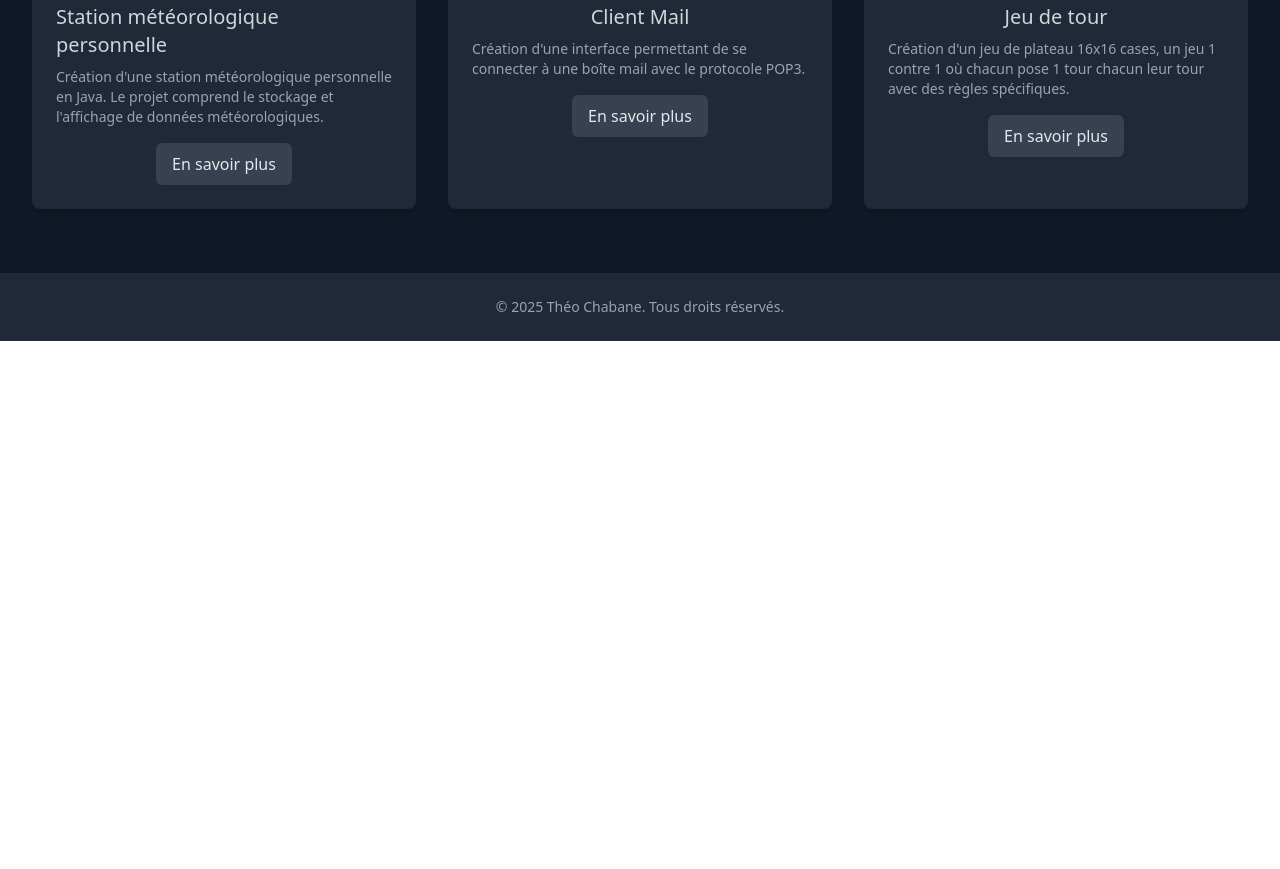
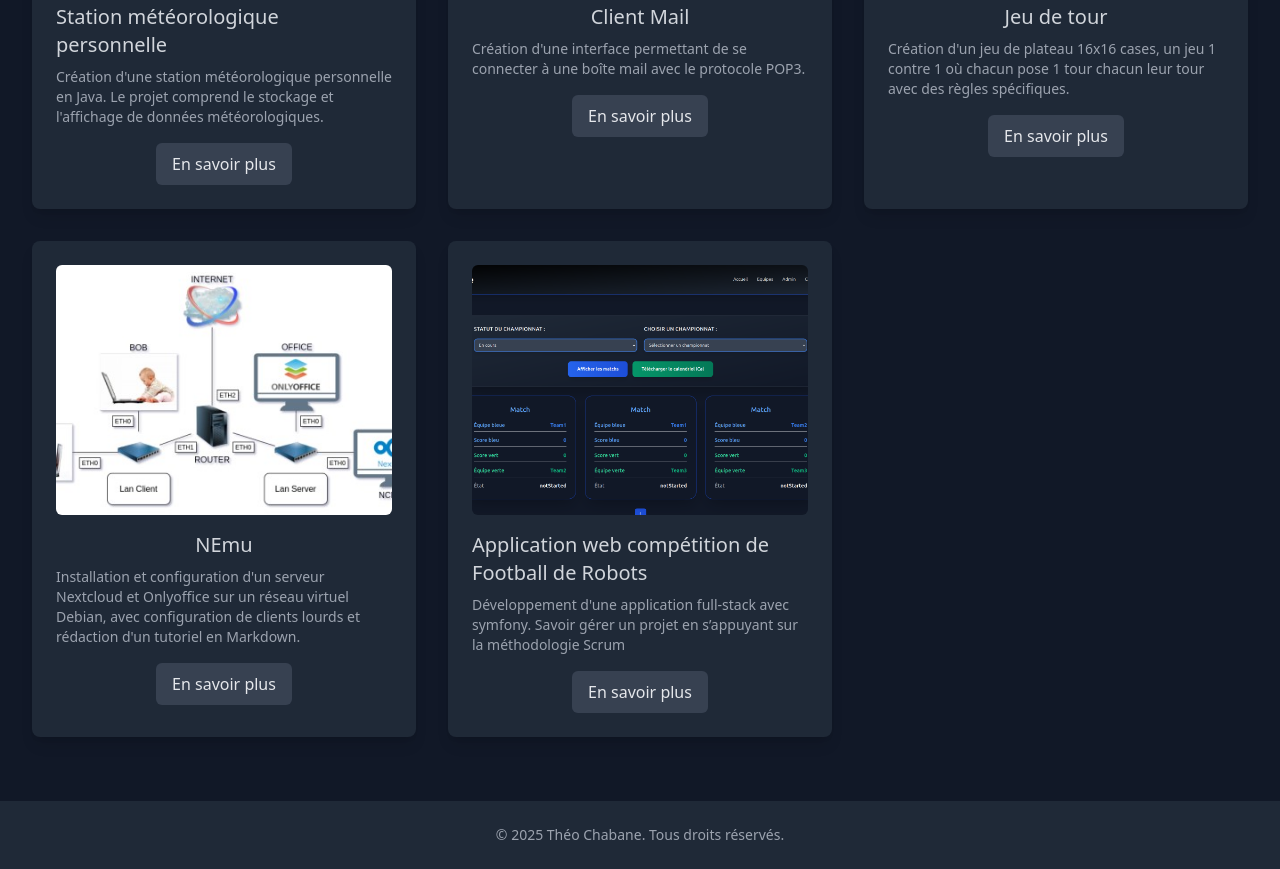
Before and after one commit to Metheor3/Portfolio, a plain HTML site: page index.html in a window 1280 px wide. Shown: the part 1578-2447 px from the top of the page. Before the commit the page ends 1919 px from the top, so only its background shows below. Drawn offline with nearby package versions, Linux system fonts and the light colour scheme.

Commit message:
améliorations css

```diff
--- a/index.html
+++ b/index.html
@@ -53,6 +53,12 @@
         .menu a:hover {
             background-color: #374151;
             border-radius: 5px;
+        }
+
+        /* Enlever la bordure ou ombre sous le menu */
+        nav {
+            border-bottom: none; /* Supprime toute bordure sous le menu */
+            box-shadow: none; /* Supprime l'ombre portée sous le menu */
         }
     </style>
 </head>
@@ -160,7 +166,26 @@
                 <a href="Towa.html"
                     class="inline-block bg-gray-700 text-gray-200 px-4 py-2 rounded-md hover:bg-gray-600 transition duration-300">En savoir plus</a>
             </div>
-            <!-- Autres projets restent inchangés... -->
+
+            <!-- Project Card 4 -->
+            <div class="bg-gray-800 p-6 rounded-lg shadow-lg hover:shadow-xl transition-shadow duration-300 fade-in project-card">
+                <img src="NEmu.jpg" alt="NEmu" class="project-img rounded-md mb-4">
+                <h3 class="text-xl font-medium mb-2 text-gray-300">NEmu</h3>
+                <p class="text-sm mb-4 text-gray-400">Installation et configuration d'un serveur Nextcloud et Onlyoffice sur
+                    un réseau virtuel Debian, avec configuration de clients lourds et rédaction d'un tutoriel en Markdown.</p>
+                <a href="NEmu.html"
+                    class="inline-block bg-gray-700 text-gray-200 px-4 py-2 rounded-md hover:bg-gray-600 transition duration-300">En savoir plus</a>
+            </div>
+
+            <!-- Project Card 5 -->
+            <div class="bg-gray-800 p-6 rounded-lg shadow-lg hover:shadow-xl transition-shadow duration-300 fade-in project-card">
+                <img src="siteChampionnat.png" alt="NEmu" class="project-img rounded-md mb-4">
+                <h3 class="text-xl font-medium mb-2 text-gray-300">Application web compétition de Football de Robots</h3>
+                <p class="text-sm mb-4 text-gray-400">Développement d'une application full-stack avec symfony.
+                    Savoir gérer un projet en s’appuyant sur la méthodologie Scrum</p>
+                <a href="Championnat.html"
+                    class="inline-block bg-gray-700 text-gray-200 px-4 py-2 rounded-md hover:bg-gray-600 transition duration-300">En savoir plus</a>
+            </div>
         </div>
     </section>
 
```
